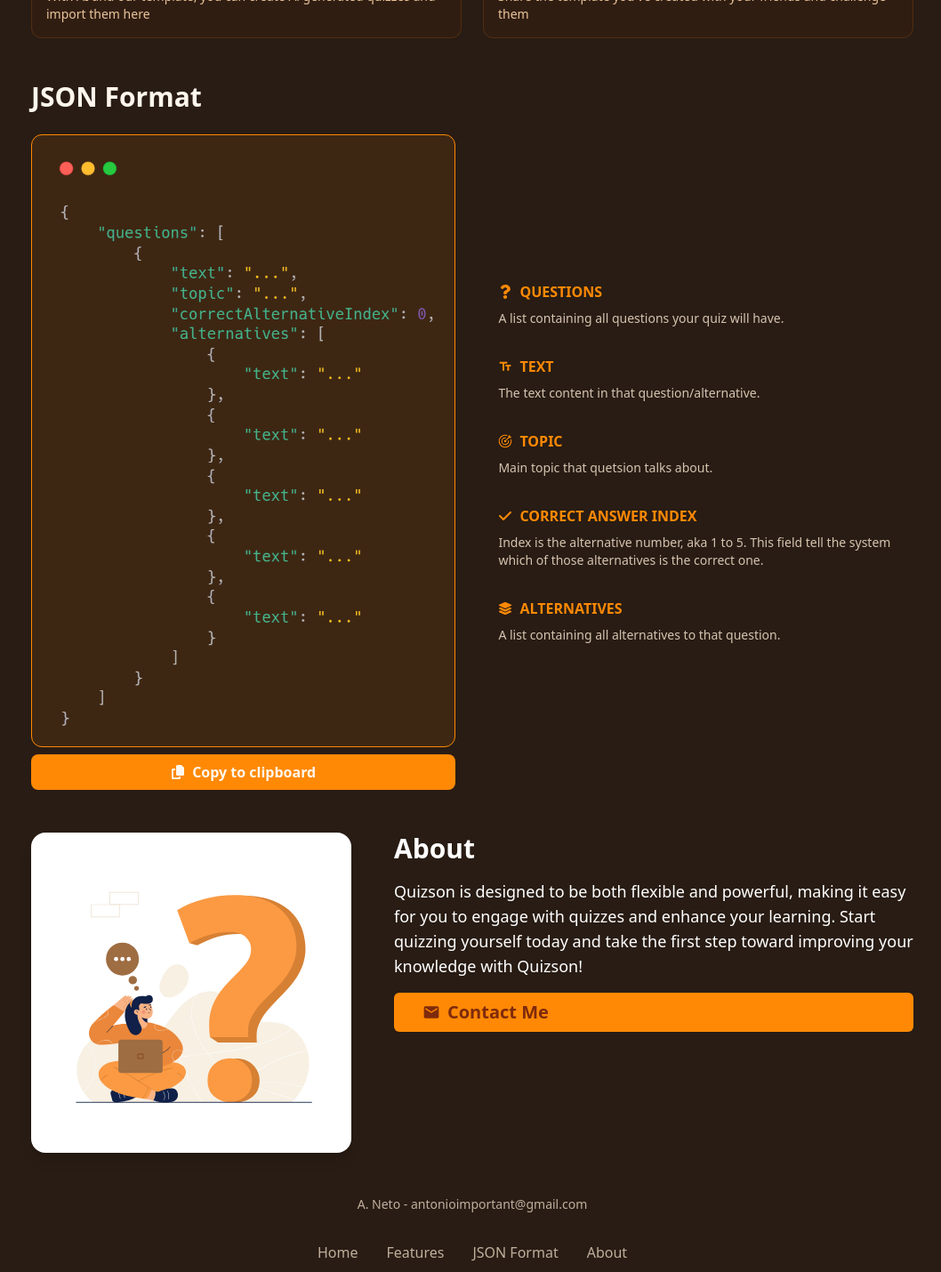
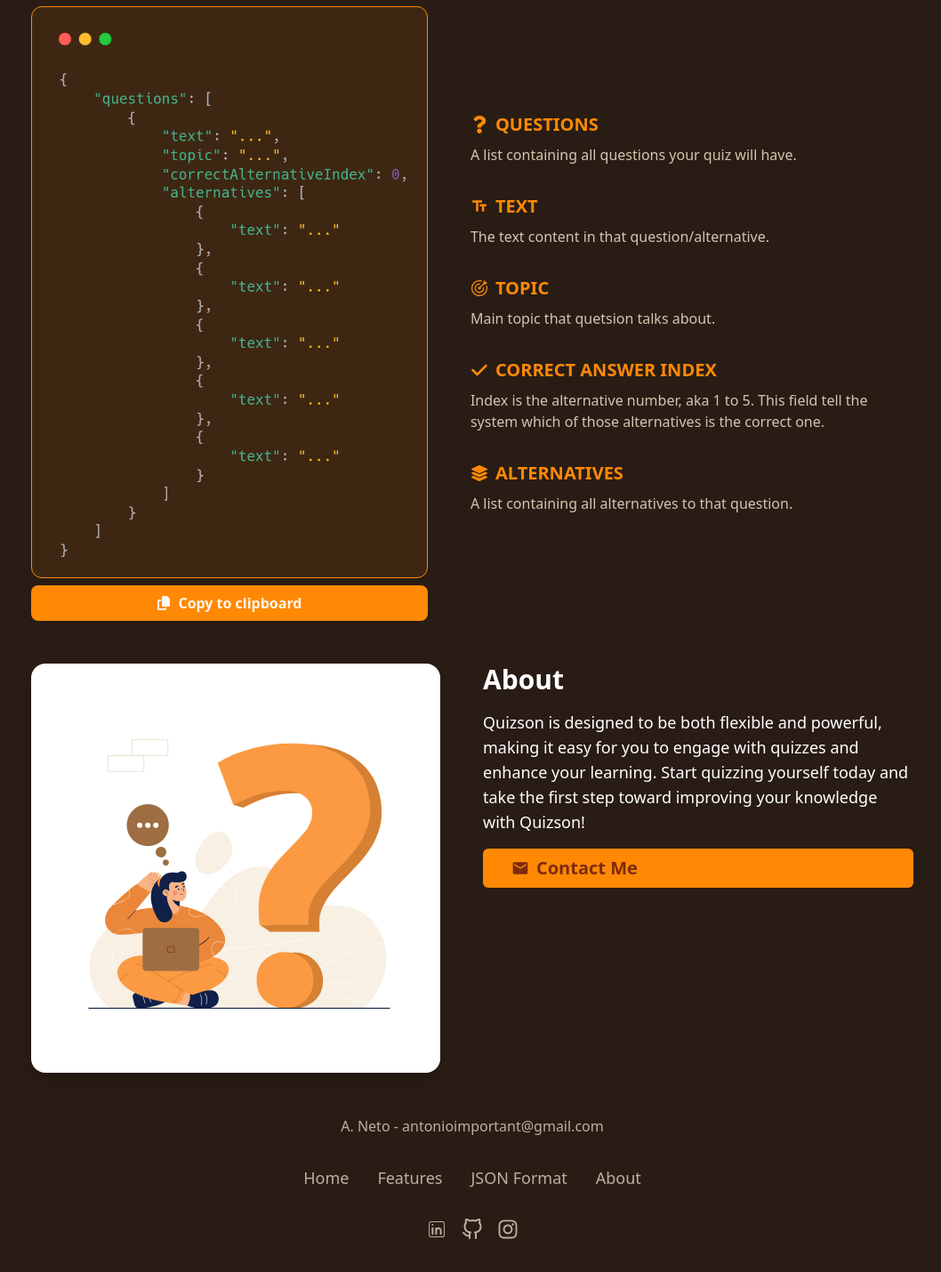
Before and after one commit to Dedo-Finger2/quizson-react, a React (Vite) app: page / in a window 1280 px wide. Shown: the part 1080-2510 px from the top of the page at 89% size, without its empty margins (109-1167 px from the left). Built offline with nearby package versions, Linux system fonts and the light colour scheme.

Commit message:
Supports xl breakpoint

```diff
--- a/src/components/About/index.tsx
+++ b/src/components/About/index.tsx
@@ -6,7 +6,7 @@
   return (
     <div className="text-white flex flex-col gap-12 w-full sm:flex-row">
       <img
-        className="size-80 w-full h-auto rounded-2xl shadow-lg sm:size-60 md:size-80 lg:size-90"
+        className="size-80 w-full h-auto rounded-2xl shadow-lg sm:size-60 md:size-80 lg:size-90 xl:size-115"
         src={svg}
         alt="girl-looking-to-giant-question-mark"
       />
--- a/src/components/Features/index.tsx
+++ b/src/components/Features/index.tsx
@@ -12,7 +12,7 @@
           Features
         </h1>
       </div>
-      <div className="grid grid-cols-1 gap-6 w-full sm:grid-cols-2">
+      <div className="grid grid-cols-1 gap-6 w-full sm:grid-cols-2 xl:grid-cols-4">
         <FeatureCard
           title="Import from JSON"
           description="Import quizzes using our supported JSON format"
--- a/src/components/Footer/index.tsx
+++ b/src/components/Footer/index.tsx
@@ -6,8 +6,10 @@
 function Footer() {
   return (
     <div className="w-full items-center text-orange-100/70 flex flex-col gap-8">
-      <span className="text-sm">A. Neto - antonioimportant@gmail.com</span>
-      <div className="grid grid-cols-2 text-center gap-8 sm:flex">
+      <span className="text-sm xl:text-base">
+        A. Neto - antonioimportant@gmail.com
+      </span>
+      <div className="grid grid-cols-2 text-center gap-8 sm:flex xl:text-lg">
         <span>
           <Link to="/">Home</Link>
         </span>
@@ -23,19 +25,19 @@
       </div>
       <div className="flex gap-4">
         <CiLinkedin
-          className="transition-colors ease-in-out hover:text-orange-400 hover:cursor-pointer"
+          className="transition-colors ease-in-out hover:text-orange-400 hover:cursor-pointer xl:size-6"
           size={18}
         />
         <FiGithub
-          className="transition-colors ease-in-out hover:text-orange-400 hover:cursor-pointer"
+          className="transition-colors ease-in-out hover:text-orange-400 hover:cursor-pointer xl:size-6"
           size={18}
         />
         <FaInstagram
-          className="transition-colors ease-in-out hover:text-orange-400 hover:cursor-pointer"
+          className="transition-colors ease-in-out hover:text-orange-400 hover:cursor-pointer xl:size-6"
           size={18}
         />
       </div>
-      <span className="font-light">@2025 Quizson</span>
+      <span className="font-light xl:font-base xl:text-xl">@2025 Quizson</span>
     </div>
   );
 }
--- a/src/components/JSONFormat/index.tsx
+++ b/src/components/JSONFormat/index.tsx
@@ -73,48 +73,48 @@
         {/* About the format */}
         <div className="flex flex-col gap-8 justify-center">
           <div className="flex flex-col gap-2">
-            <span className="flex gap-2 items-center font-bold text-orange-400">
+            <span className="flex gap-2 items-center font-bold text-orange-400 xl:text-xl">
               <FaQuestion />
               QUESTIONS
             </span>
-            <span className="text-sm text-orange-100/80">
+            <span className="text-sm text-orange-100/80 xl:text-base">
               A list containing all questions your quiz will have.
             </span>
           </div>
           <div className="flex flex-col gap-2">
-            <span className="flex gap-2 items-center font-bold text-orange-400">
+            <span className="flex gap-2 items-center font-bold text-orange-400 xl:text-xl">
               <MdOutlineTextFields />
               TEXT
             </span>
-            <span className="text-sm text-orange-100/80">
+            <span className="text-sm text-orange-100/80 xl:text-base">
               The text content in that question/alternative.
             </span>
           </div>
           <div className="flex flex-col gap-2">
-            <span className="flex gap-2 items-center font-bold text-orange-400">
+            <span className="flex gap-2 items-center font-bold text-orange-400 xl:text-xl">
               <GoGoal />
               TOPIC
             </span>
-            <span className="text-sm text-orange-100/80">
+            <span className="text-sm text-orange-100/80 xl:text-base">
               Main topic that quetsion talks about.
             </span>
           </div>
           <div className="flex flex-col gap-2">
-            <span className="flex gap-2 items-center font-bold text-orange-400">
+            <span className="flex gap-2 items-center font-bold text-orange-400 xl:text-xl">
               <FaCheck />
               CORRECT ANSWER INDEX
             </span>
-            <span className="text-sm text-orange-100/80">
+            <span className="text-sm text-orange-100/80 xl:text-base">
               Index is the alternative number, aka 1 to 5. This field tell the
               system which of those alternatives is the correct one.
             </span>
           </div>
           <div className="flex flex-col gap-2">
-            <span className="flex gap-2 items-center font-bold text-orange-400">
+            <span className="flex gap-2 items-center font-bold text-orange-400 xl:text-xl">
               <FaLayerGroup />
               ALTERNATIVES
             </span>
-            <span className="text-sm text-orange-100/80">
+            <span className="text-sm text-orange-100/80 xl:text-base">
               A list containing all alternatives to that question.
             </span>
           </div>
--- a/src/components/Result/Card.tsx
+++ b/src/components/Result/Card.tsx
@@ -10,8 +10,8 @@
 
 function Card({ icon, title, userAnswer, correctAnswer }: CardProps) {
   return (
-    <div className="flex flex-col gap-4 select-none items-start border-b border-b-orange-400/40 pb-6 lg:border-none">
-      <div className="p-4 bg-orange-300/20 rounded-xl flex items-center justify-center w-full">
+    <div className="flex flex-col gap-4 select-none items-start border-b border-b-orange-400/40 pb-6 lg:border-none xl:flex-row">
+      <div className="p-4 bg-orange-300/20 rounded-xl flex items-center justify-center w-full xl:w-max">
         {icon}
       </div>
       <div className="flex flex-col gap-4 w-full">
--- a/src/components/UploadFile/index.tsx
+++ b/src/components/UploadFile/index.tsx
@@ -20,11 +20,11 @@
       <div className="flex flex-col items-center gap-6">
         <div className="flex flex-col items-center gap-4">
           <FaFileImport className="text-orange-100 lg:size-12" size={32} />
-          <span className="text-sm text-neutral-400 lg:text-base">
+          <span className="text-sm text-neutral-400 lg:text-base xl:text-lg">
             Only JSON files are supported!
           </span>
         </div>
-        <p className="font-semibold text-base text-orange-100 lg:text-xl">
+        <p className="font-semibold text-base text-orange-100 lg:text-xl xl:text-2xl">
           Upload your file
         </p>
       </div>
@@ -36,7 +36,7 @@
           onChange={async (e) => handleUploadFile(e)}
           hidden
         />
-        <div className="shadow-sm cursor-pointer bg-orange-400 hover:bg-orange-500 flex gap-2 items-center justify-center rounded-md py-1 font-semibold lg:text-xl">
+        <div className="shadow-sm cursor-pointer bg-orange-400 hover:bg-orange-500 flex gap-2 items-center justify-center rounded-md py-1 font-semibold lg:text-xl xl:text-2xl">
           Choose a file
         </div>
       </label>
--- a/src/pages/QuizPage.tsx
+++ b/src/pages/QuizPage.tsx
@@ -103,7 +103,7 @@
           />
           {/* Question */}
           <div className="flex flex-col gap-4 select-none lg:flex-row">
-            <div className="py-2 px-3 bg-orange-300/20 rounded-xl flex items-center justify-center shadow-md lg:py-4 lg:px-3">
+            <div className="py-2 px-3 bg-orange-300/20 rounded-xl flex items-center justify-center shadow-md lg:py-4 lg:px-3 xl:px-4">
               <span className="border-2 font-semibold text-base border-orange-50 rounded-full px-2 flex items-center justify-center lg:border-none lg:text-xl">
                 {currentQuestionIndex + 1}
               </span>
@@ -123,7 +123,7 @@
             </div>
           </div>
           {/* Alternatives */}
-          <div className="grid grid-cols-1 gap-4">
+          <div className="grid grid-cols-1 gap-4 xl:grid-cols-2">
             {quizData.questions[currentQuestionIndex]
               ? quizData.questions[currentQuestionIndex].alternatives.map(
                   (alternative, index) => (
--- a/src/pages/ResultPage.tsx
+++ b/src/pages/ResultPage.tsx
@@ -105,7 +105,7 @@
           </div>
           <button
             onClick={() => navigate("/quiz")}
-            className="bg-orange-400 hover:bg-orange-500 cursor-pointer p-1 rounded-lg font-semibold flex gap-2 items-center justify-center lg:text-2xl"
+            className="bg-orange-400 hover:bg-orange-500 cursor-pointer p-1 rounded-lg font-semibold flex gap-2 items-center justify-center lg:text-2xl xl:w-60"
           >
             <RiLoopLeftFill size={20} />
             Do it again
--- a/src/pages/UploadFile.tsx
+++ b/src/pages/UploadFile.tsx
@@ -8,7 +8,7 @@
   return (
     <div className="flex flex-col h-screen w-screen">
       <Navbar />
-      <div className="flex flex-col justify-center h-full w-full px-6 sm:px-24 md:px-48 lg:px-56">
+      <div className="flex flex-col justify-center h-full w-full px-6 sm:px-24 md:px-48 lg:px-56 xl:px-82">
         <div className="flex flex-col gap-6 text-orange-50">
           <div className="flex flex-col gap-2 w-full">
             <h1 className="text-2xl font-bold flex flex-col gap-2 items-center sm:items-start lg:text-3xl lg:flex-row lg:items-center lg:gap-4">
@@ -23,13 +23,13 @@
 
           <div className="flex text-center gap-4 justify-between">
             <div className="hover:cursor-pointer bg-orange-400/20 border border-orange-400/50 py-1 w-full font-semibold">
-              <h1 className="flex gap-2 items-center justify-center lg:text-xl">
+              <h1 className="flex gap-2 items-center justify-center lg:text-xl xl:text-2xl">
                 <LuFileJson2 />
                 File
               </h1>
             </div>
             <div className="hover:cursor-not-allowed text-neutral-400 border border-neutral-500/50 py-1 w-full font-semibold">
-              <h1 className="flex gap-2 items-center justify-center lg:text-xl">
+              <h1 className="flex gap-2 items-center justify-center lg:text-xl xl:text-2xl">
                 <HiMiniPencilSquare />
                 Text
               </h1>
```
